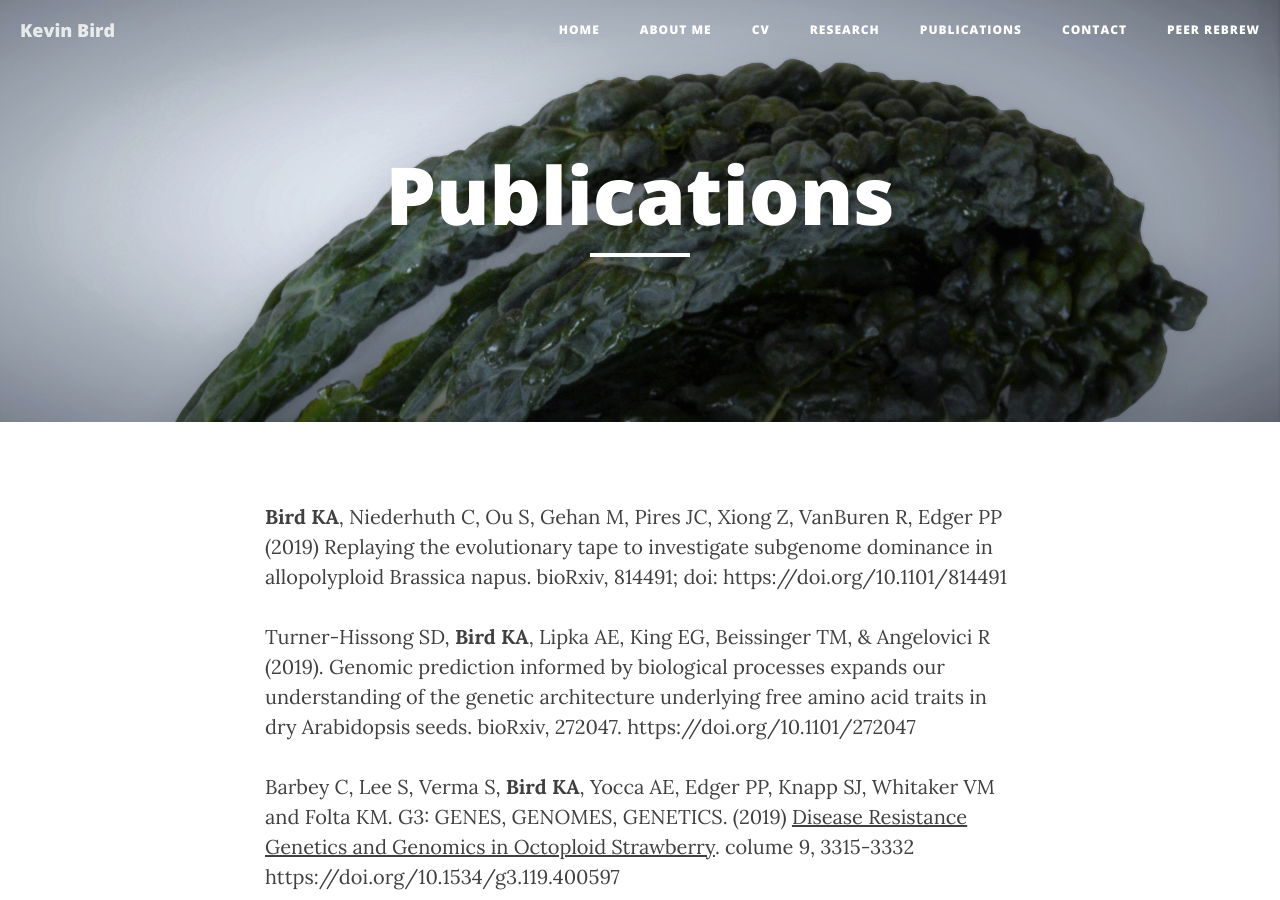
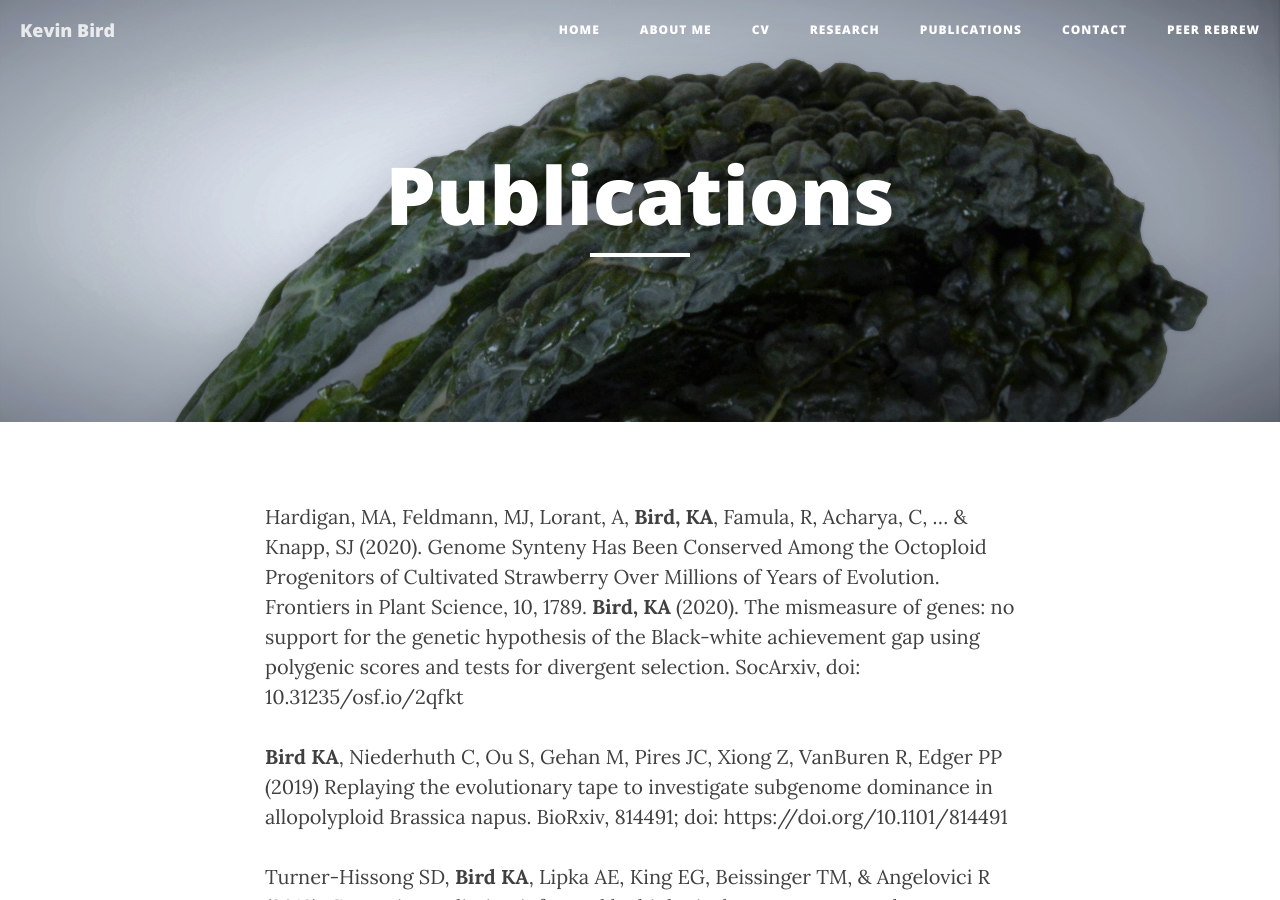
Before and after one commit to KevinABird/KevinABird.github.io, a Jekyll site: the page built from 4_publications.md, in a window 1280 px wide and 900 px high. Built offline with Jekyll 4.4.1, drawn with Linux system fonts in a browser that asks for light colours; nearby versions of some CDN libraries.

Commit message:
Update 4_publications.md

```diff
--- a/4_publications.md
+++ b/4_publications.md
@@ -5,7 +5,10 @@ header-img: "img/Banner1-1.jpg"
 ---
 
 
-**Bird KA**, Niederhuth C, Ou S, Gehan M, Pires JC, Xiong Z, VanBuren R, Edger PP (2019) Replaying the evolutionary tape to investigate subgenome dominance in allopolyploid Brassica napus. bioRxiv, 814491; doi: https://doi.org/10.1101/814491
+Hardigan, MA, Feldmann, MJ, Lorant, A, **Bird, KA**, Famula, R, Acharya, C, ... & Knapp, SJ (2020). Genome Synteny Has Been Conserved Among the Octoploid Progenitors of Cultivated Strawberry Over Millions of Years of Evolution. Frontiers in Plant Science, 10, 1789.
+**Bird, KA** (2020). The mismeasure of genes: no support for the genetic hypothesis of the Black-white achievement gap using polygenic scores and tests for divergent selection. SocArxiv, doi: 10.31235/osf.io/2qfkt
+
+**Bird KA**, Niederhuth C, Ou S, Gehan M, Pires JC, Xiong Z, VanBuren R, Edger PP (2019) Replaying the evolutionary tape to investigate subgenome dominance in allopolyploid Brassica napus. BioRxiv, 814491; doi:  https://doi.org/10.1101/814491
 
 Turner-Hissong SD, **Bird KA**, Lipka AE, King EG, Beissinger TM, & Angelovici R (2019). Genomic prediction informed by biological processes expands our understanding of the genetic architecture underlying free amino acid traits in dry Arabidopsis seeds. bioRxiv, 272047. https://doi.org/10.1101/272047
 
```
